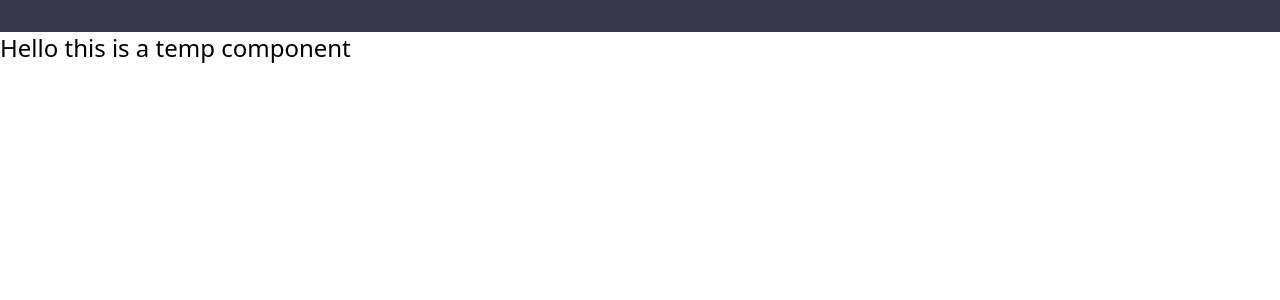
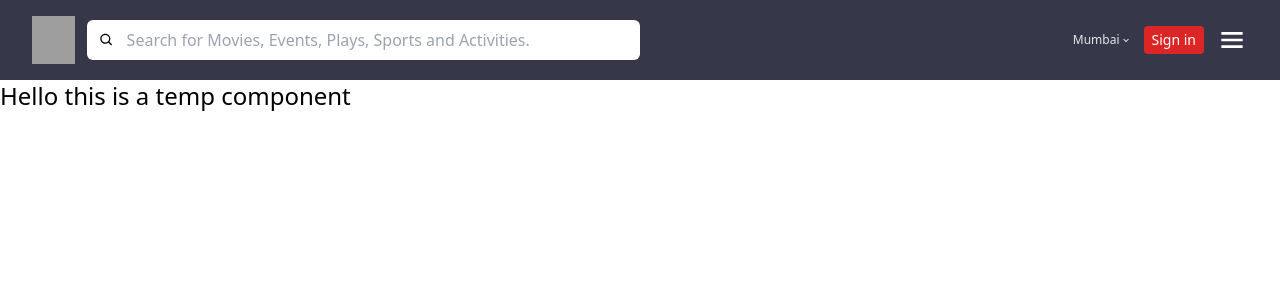
Before and after one commit to vaishnavinitin11/BookMyShow-Clone, a React (Create React App) app: page / in a window 1280 px wide. Shown: the top 300 px of the page. Built offline with nearby package versions, Linux system fonts and the light colour scheme; grey boxes are pictures that could not be loaded.

Commit message:
Navbar Completed

```diff
--- a/src/components/Navbar/navbar.component.jsx
+++ b/src/components/Navbar/navbar.component.jsx
@@ -1,5 +1,5 @@
 import React from "react";
-import {BiChevronRight, BiSearch} from "react-icons/bi";
+import { BiChevronRight, BiSearch, BiChevronDown, BiMenu } from "react-icons/bi";
 
 const NavSm = () => {
   return (
@@ -18,8 +18,54 @@ const NavSm = () => {
     </>
   );
 };
-const NavMd = () => {};
-const NavLg = () => {};
+
+const NavMd = () => {
+  return (
+      <div className="w-full flex items-center gap-3 bg-white px-3 py-2 rounded-md">
+        <BiSearch />
+        <input
+          type="search"
+          className="w-full bg-transparent border-none focus:outline-none "
+          placeholder="Search for Movies, Events, Plays, Sports and Activities."
+        />
+      </div>
+  );
+};
+
+const NavLg = () => {
+  return (
+    <>
+      <div className="container mx-auto px-4 flex items-center justify-between">
+        <div className="flex items-center w-1/2 gap-3">
+          <div className="w-12 h-12" >
+            <img
+              src="https://i.ibb.co/zPBYW3H/imgbin-bookmyshow-office-android-ticket-png.png"
+              alt="logo"
+              className="w-full h-full"
+            />
+          </div>
+          <div className="w-full flex items-center gap-3 bg-white px-3 py-2 rounded-md">
+            <BiSearch />
+            <input
+              type="search"
+              className="w-full bg-transparent border-none focus:outline-none "
+              placeholder="Search for Movies, Events, Plays, Sports and Activities."
+            />
+          </div>
+        </div>
+        <div className="flex items-center gap-3">
+          <span className="text-gray-200 text-xs flex items-center hover:text-white cursor-pointer">
+            Mumbai <BiChevronDown />
+          </span>
+          <button className="bg-red-600 text-white px-2 py-1 text-sm rounded">Sign in</button>
+          <div className="w-8 h-8 text-white">
+            <BiMenu className="w-full h-full" />
+          </div>
+        </div>
+      </div>
+    </>
+  );
+};
 
 const Navbar = () => {
   return (
@@ -29,8 +75,14 @@ const Navbar = () => {
           {/* Mobile screen */}
           <NavSm />
         </div>
-        <div className="hidden md:flex lg:hidden">{/* Medium/Tab screen */}</div>
-        <div className="hidden lg:flex">{/* Large screen */}</div>
+        <div className="hidden md:flex lg:hidden ">
+          {/* Medium/Tab screen */}
+          <NavMd />
+        </div>
+        <div className="hidden lg:flex">
+          {/* Large screen */}
+          <NavLg />
+        </div>
       </nav>
     </>
   );
```
